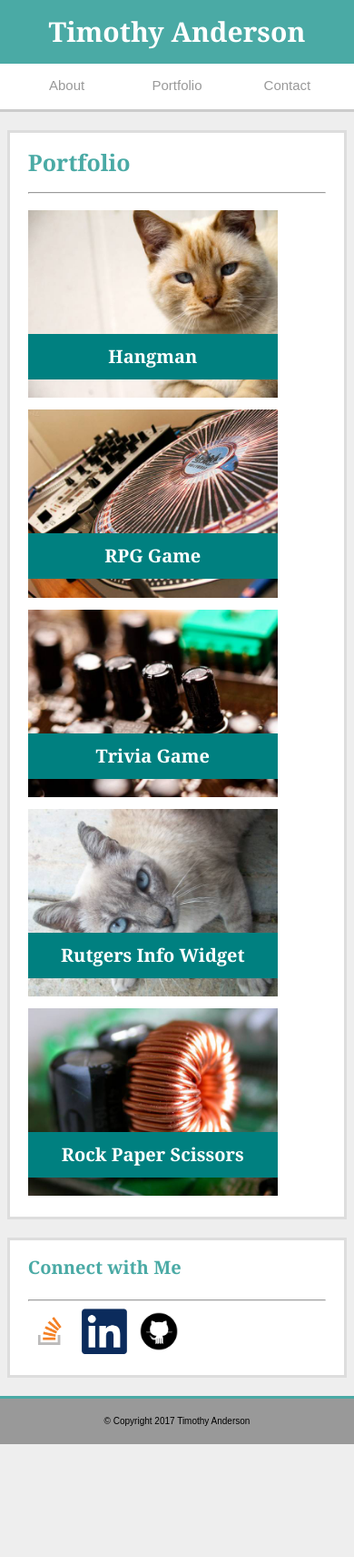
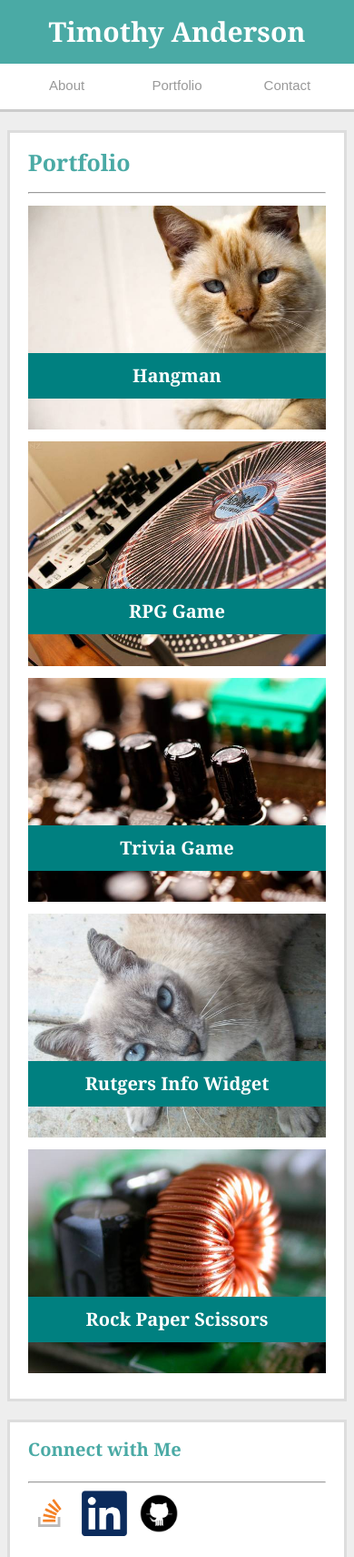
Before and after one commit to TimRCAnderson/Responsive-Portfolio, a plain HTML site: page portfolio.html in a window 390 px wide. Shown: the top 1711 px of the page at 91% size. Before the commit the page ends 1587 px from the top, so only its background shows below. Drawn offline with Linux system fonts and the light colour scheme.

Commit message:
Final version, barring bugs. Website is responsive, but I am concerned about the alignment of elements when the page is between 960 and 768 px.

```diff
--- a/assets/css/style.css
+++ b/assets/css/style.css
@@ -73,7 +73,8 @@ hr.hidden{
 #aboutme, #contact, #portfolio{
 	width: 570px;
 	overflow: auto;
-	float: left;
+	display: inline-block;
+	vertical-align: top;
 }
 
 #headshot{
@@ -85,11 +86,12 @@ hr.hidden{
 }
 
 #connect{
-	position: absolute;
-	top: 90px;
+
 	width: 190px;
 	text-align: left;
 	font-weight: bold;
+	display: inline-block;
+	vertical-align: top;
 
 }
 
@@ -107,7 +109,7 @@ p{
 	margin-bottom: 30px;
 }
 
-#portfolio div{
+.port_Item{
 	float: left;
 	position: relative;
 	width: 275px;
@@ -200,11 +202,13 @@ aside{
 
 input{
 	width: 300px;
+	margin: 5px 0 20px 0;
 }
 
 #message{
 	width: 90%;
 	height: 300px;
+	margin: 5px 0 20px 0;
 }
 
 @media only screen and (max-width: 980px){
@@ -213,14 +217,20 @@ input{
 		max-width: 1000px;
 		clear: both;
 	}
-
+	input{
+		width: 100%;
+	}
+	#message{
+		width: 100%;
+	}
 	.content{
 		width: 100%	;
+		padding: auto;
+		top: 0;
 	}
 	#connect{
 		position: relative;
 		display: inline-block;
-		top: 0;
 	}
 	.cpad{
 		margin: 17px auto;
@@ -238,6 +248,10 @@ input{
 		margin: 80px 2% 10px 2%;
 		width: 96%;
 		padding: 0;
+	}
+	.port_Item{
+		width: 46%;
+		margin: 5px 2%;
 	}
 	.c_pad{
 		margin: 10px 0;
@@ -277,6 +291,12 @@ input{
 		text-align: center;
 
 	}
+	.port_Item
+	{
+		width: 100%;
+		margin: 5px 0;
+
+	}
 	nav{
 		box-sizing: border-box;
 		clear: both;
--- a/portfolio.html
+++ b/portfolio.html
@@ -23,23 +23,23 @@
 		<section class="c_pad" id="portfolio">
 			<h2>Portfolio</h2>
 			<hr/>
-			<div>
+			<div class="port_Item">
 				<a href=""><img src="assets/images/cats-q-c-640-480-8.jpg" alt="Hangman"></a>
 				<div class="imgtxt">Hangman</div>
 			</div>
-			<div>
+			<div class="port_Item">
 				<a href=""><img src="assets/images/technics-q-c-640-480-2.jpg" alt="RPG Game"></a>
 				<div class="imgtxt">RPG Game</div>
 			</div>
-			<div>
+			<div class="port_Item">
 				<a href=""><img src="assets/images/technics-q-c-640-480-4.jpg" alt="Trivia Game"></a>
 				<div class="imgtxt">Trivia Game</div>
 			</div>
-			<div>
+			<div class="port_Item">
 				<a href=""><img src="assets/images/cats-q-c-640-480-9.jpg" alt="Rutgers Info Widget"></a>
 				<div class="imgtxt">Rutgers Info Widget</div>
 			</div>
-			<div>
+			<div class="port_Item">
 				<a href=""><img src="assets/images/technics-q-c-640-480-8.jpg" alt="Rock Paper Scissors"></a>
 				<div class="imgtxt">Rock Paper Scissors</div>
 			</div>
```
